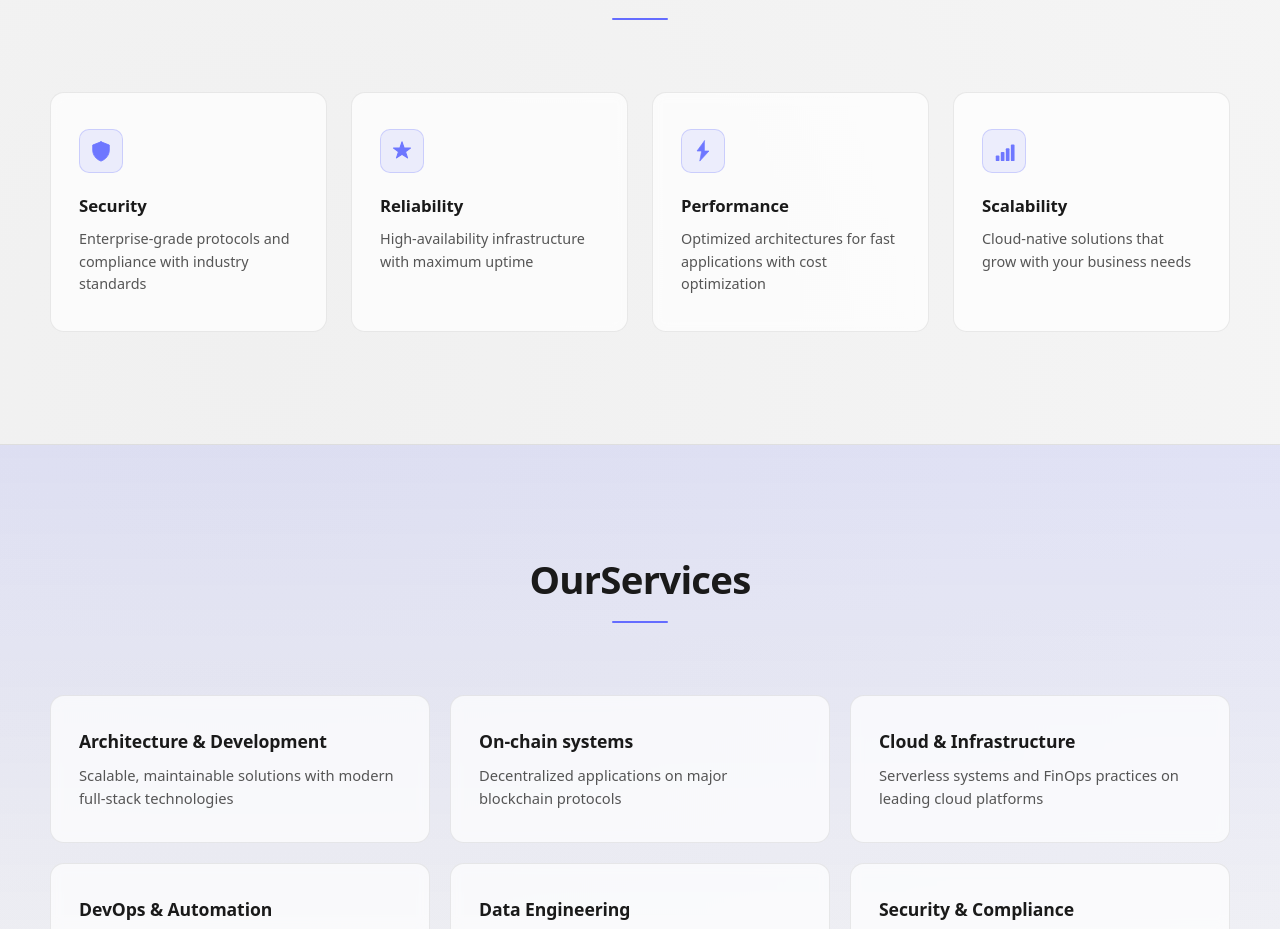
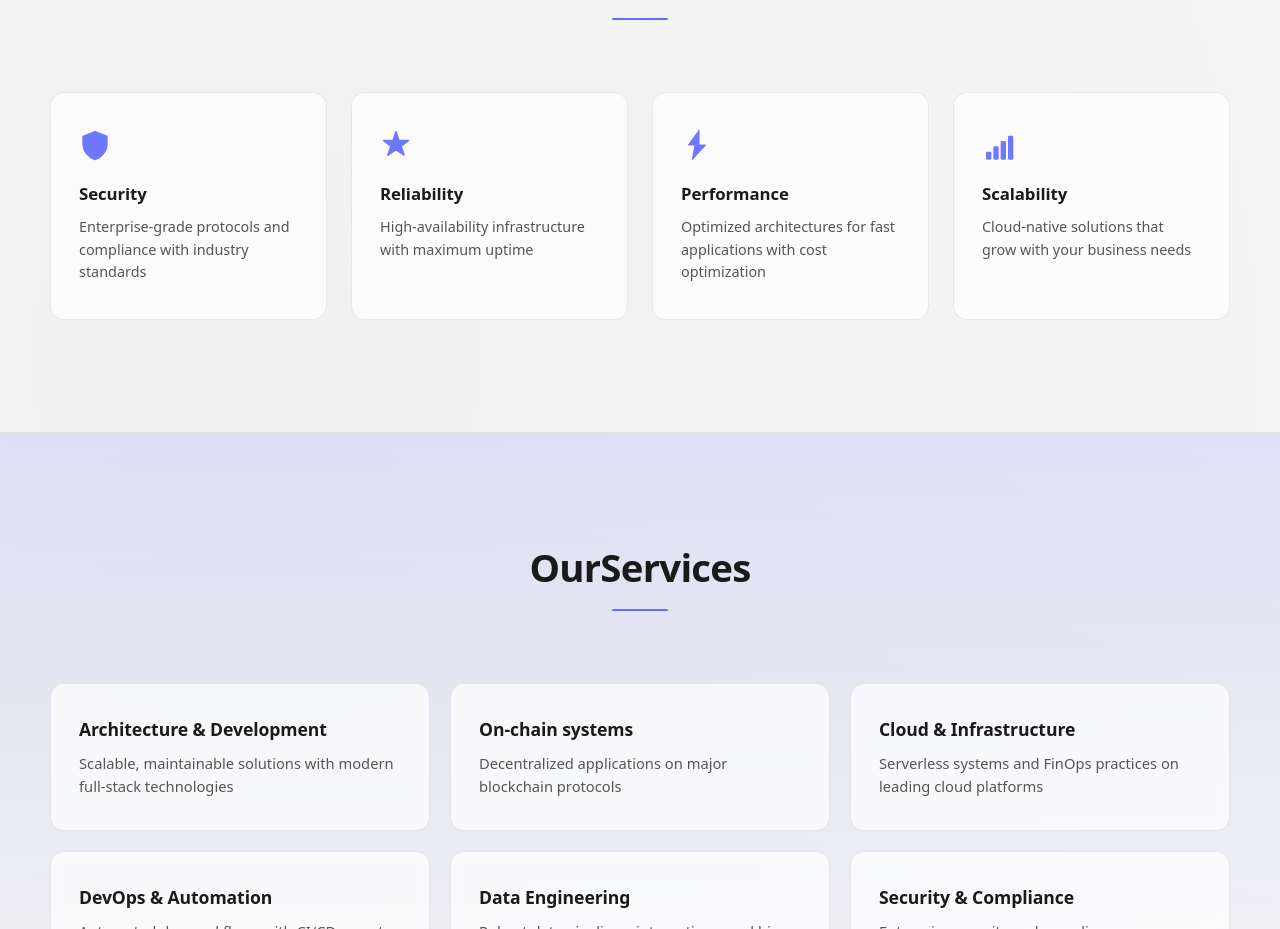
Before and after one commit to westhash/landing-page, a React (Vite) app: page / in a window 1280 px wide. Shown: the part 785-1714 px from the top of the page. Built offline with nearby package versions, Linux system fonts and the light colour scheme.

Commit message:
style: remove box around feature icons and enlarge them slightly
Drop the tinted background, border and fixed 44x44 frame around each
feature-card icon — the symbol reads better on its own. Bump the SVG
from 22px to 32px to keep visual weight.

```diff
--- a/src/App.css
+++ b/src/App.css
@@ -249,28 +249,16 @@
   transform: translateY(-2px);
 }
 .feature-icon {
-  width: 44px;
-  height: 44px;
   display: inline-flex;
   align-items: center;
   justify-content: center;
   margin-bottom: 1.25rem;
-  border-radius: 10px;
-  background: rgba(var(--brand-rgb), 0.08);
-  border: 1px solid rgba(var(--brand-rgb), 0.18);
-  transition:
-    transform var(--dur) var(--ease),
-    background var(--dur) var(--ease),
-    border-color var(--dur) var(--ease);
+  transition: transform var(--dur) var(--ease);
 }
-.feature-card:hover .feature-icon {
-  transform: translateY(-1px);
-  background: rgba(var(--brand-rgb), 0.14);
-  border-color: rgba(var(--brand-rgb), 0.32);
-}
+.feature-card:hover .feature-icon { transform: translateY(-1px); }
 .feature-icon img {
-  width: 22px;
-  height: 22px;
+  width: 32px;
+  height: 32px;
   filter: brightness(1.1);
 }
 .feature-card h3 {
```
